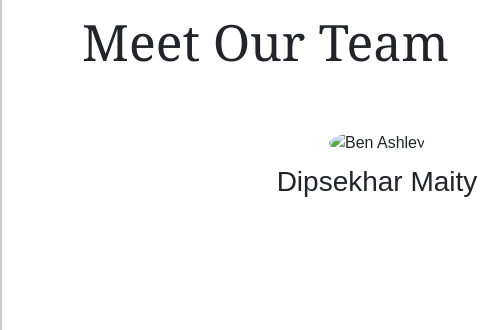
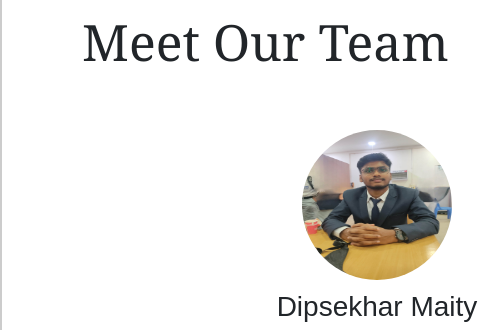
Before and after one commit to dMaity69/Car-Service-Management-System, a plain HTML site: page index.html in a window 1280 px wide. Shown: the part 8560-8890 px from the top of the page, 0-492 px from the left. Drawn offline with nearby package versions, Linux system fonts and the light colour scheme; some packages are replaced by stand-ins of ours; a web font is replaced by a local one.

Commit message:
Update index.html

```diff
--- a/index.html
+++ b/index.html
@@ -237,7 +237,7 @@
         <h2 id="text_style3">Meet Our Team</h2>
         <div class="members">
             <div class="member">
-              <img src="images/Dipsekarmaity3.jpg" alt="Ben Ashley">
+              <img src="Dipimage.png" alt="Ben Ashley">
               <h3>Dipsekhar Maity</h3>
             </div>
             <div class="member">
```
